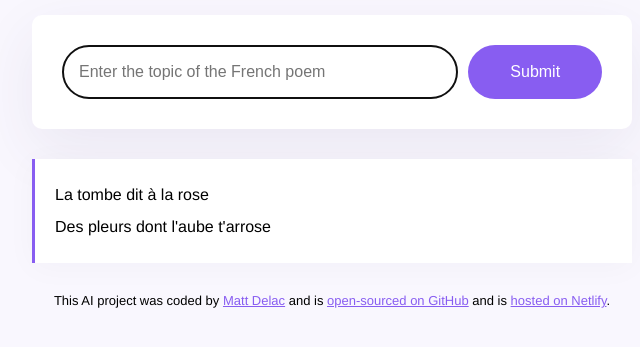
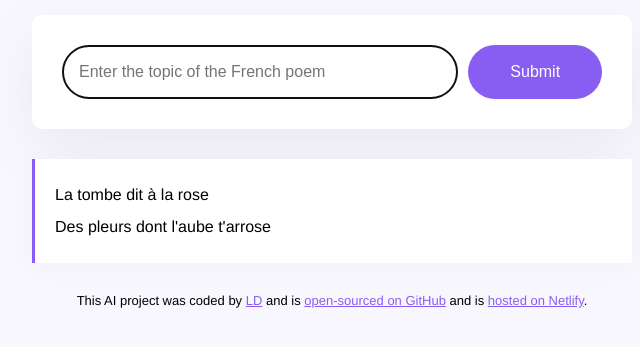
Before and after one commit to ldegney/AI-API-Poem-Generator, a plain HTML site: page index.html in a window 1280 px wide. Shown: the part 189-536 px from the top of the page, without its empty margins (308-948 px from the left). Drawn offline with Linux system fonts and the light colour scheme.

Commit message:
Update index.html

```diff
--- a/index.html
+++ b/index.html
@@ -33,7 +33,7 @@
 
       <footer>
         This AI project was coded by
-        <a href="https://github.com/ldegney" target="_blank">Matt Delac</a>
+        <a href="https://github.com/ldegney" target="_blank">LD</a>
         and is
         <a
           href="https://github.com/ldegney/AI-API-Poem-Generator"
```
